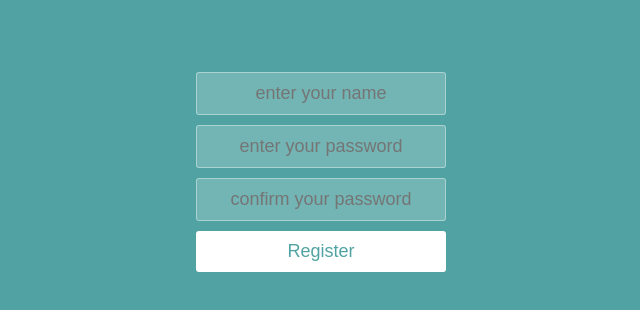
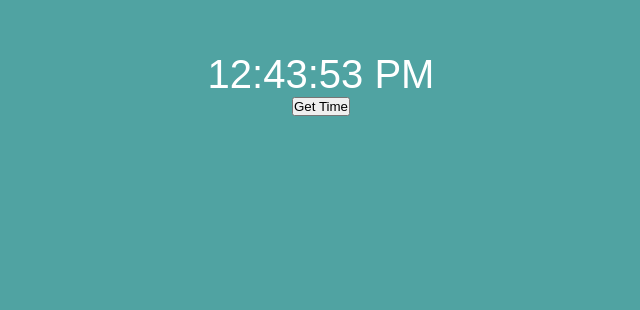
Before and after one commit to AKIDLLkidikifle/react-JSX, a React (Create React App) app: page / in a window 1280 px wide. Shown: the part 156-466 px from the top of the page, without its empty margins (319-959 px from the left). Built offline with nearby package versions, Linux system fonts and the light colour scheme; a web font is replaced by a local one.

Commit message:
react hook

```diff
--- a/public/index.html
+++ b/public/index.html
@@ -11,6 +11,6 @@
 
   <body>
     <div id="root"></div>
-    <script src="../src/index.js" type="text/jsx"></script>
+    <script src="../src/index.js" type="text/JSX"></script>
   </body>
 </html>
--- a/src/component/App.jsx
+++ /dev/null
@@ -1,14 +0,0 @@
-import React from "react";
-import Form from "./Form";
-
-let isLogedIn = false;
-
-function App() {
-  return (
-    <div className="container">
-       <Form  type={isLogedIn}/>
-    </div>
-  );
-}
-
-export default App;
--- a/src/component/Form.jsx
+++ /dev/null
@@ -1,17 +0,0 @@
-import React from "react";
-import Input from "./Input"
-
-function Form(props){
-    return(
-        <div>
-          <form className="form">
-             <Input type="text" placeholder="enter your name"/>
-             <Input type="password" placeholder="enter your password"/>
-             {!props.type && <Input type="password" placeholder="confirm your password"/>}
-             {props.type===false? <button type="submit">Register</button> : <button type="submit">Login</button>}
-          </form>
-        </div>
-     )
-}
-
-export default Form;
--- a/src/component/Input.js
+++ /dev/null
@@ -1,11 +0,0 @@
-import React from "react";
-
-function Input(props){
-     return(
-        <div>
-            <input type={props.type}  placeholder={props.placeholder}></input>
-        </div>
-     )
-}
-
-export default Input ;
--- /dev/null
+++ b/src/components/App.jsx
@@ -0,0 +1,37 @@
+import React, {useState} from "react";
+
+function App() {
+  setInterval(TIME,1000);
+  var time = new Date().toLocaleTimeString();
+  const [Time, setState] = useState(time)
+
+  function TIME(){
+    var updatetime = new Date().toLocaleTimeString();
+    setState(updatetime);
+  }
+
+  return (
+    <div className="container">
+      <h1>{Time}</h1>
+      <button onClick={TIME}>Get Time</button>
+    </div>
+  );
+}
+
+export default App;
+//Challenge:
+//1. Given that you can get the current time using:
+let time = new Date().toLocaleTimeString();
+console.log(time);
+//Show the latest time in the <h1> when the Get Time button
+//is pressed.
+
+//2. Given that you can get code to be called every second
+//using the setInterval method.
+//Can you get the time in your <h1> to update every second?
+
+//e.g. uncomment the code below to see Hey printed every second.
+// function sayHi() {
+//   console.log("Hey");
+// }
+// setInterval(sayHi, 1000);
--- a/src/index.js
+++ b/src/index.js
@@ -1,10 +1,5 @@
 import React from "react";
-import ReactDom from "react-dom/client";
-import App from "./component/App";
+import ReactDOM from "react-dom";
+import App from "./components/App";
 
-
-const root = ReactDom.createRoot(document.getElementById("root"));
-
-root.render(
-        <App/>
-);
+ReactDOM.render(<App />, document.getElementById("root"));
```
